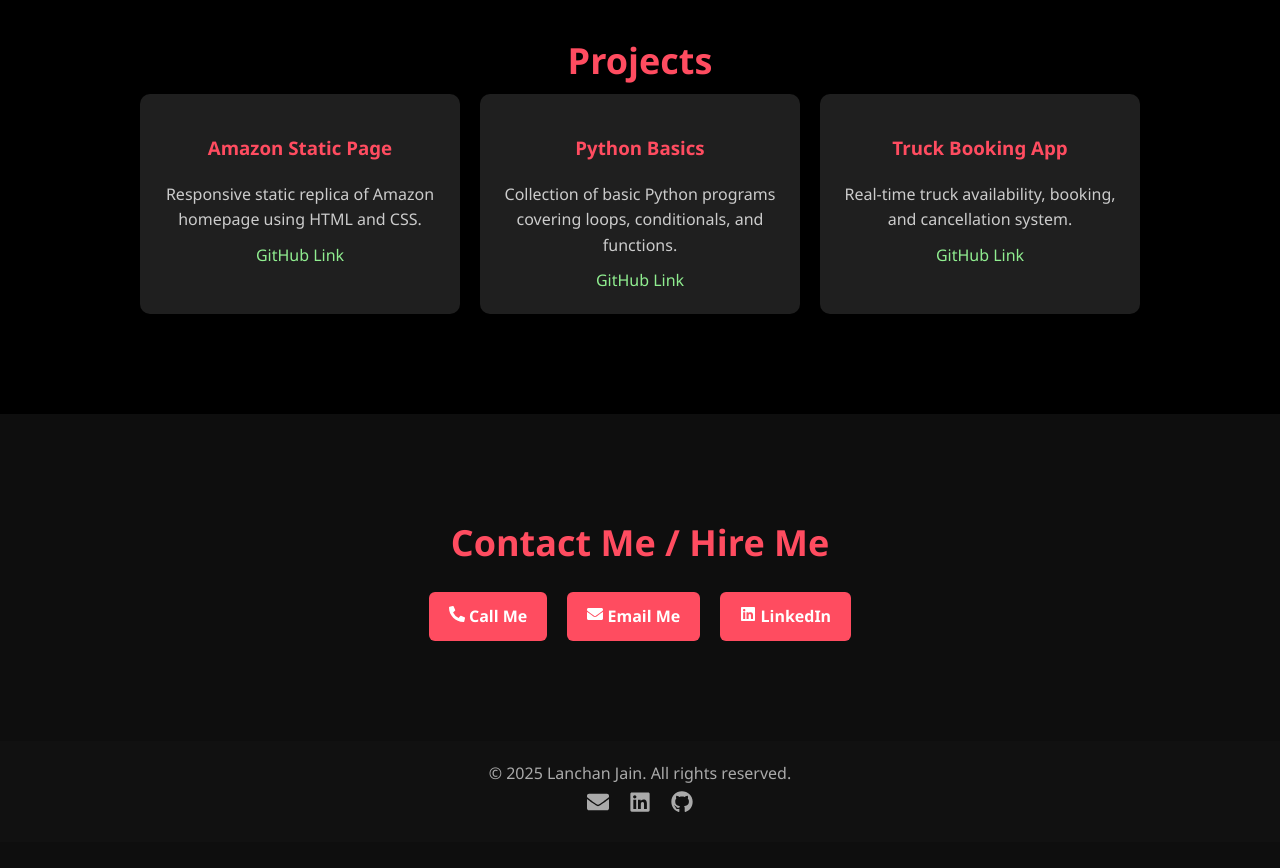
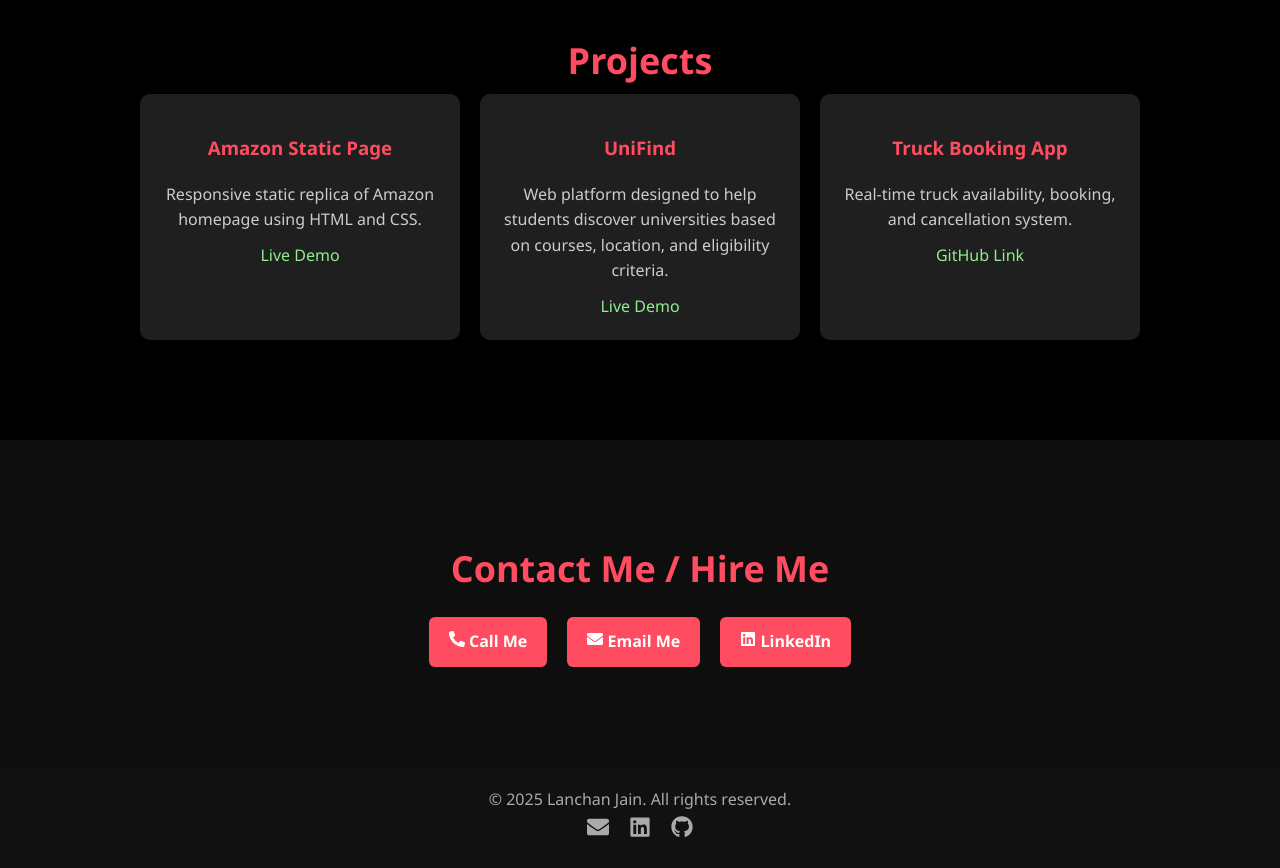
Before and after one commit to Lanchu14/my_portfolio, a React (Create React App) app: page / in a window 1280 px wide. Shown: the part 1640-2508 px from the top of the page. Before the commit the page ends 2482 px from the top, so only its background shows below. Built offline with nearby package versions, Linux system fonts and the light colour scheme.

Commit message:
Update - Portfolio

```diff
--- a/src/App.css
+++ b/src/App.css
@@ -93,6 +93,7 @@ body {
 .about-section h2 {
   color: #ff4c60;
   font-size: 36px;
+
 }
 .about-section p {
   font-size: 18px;
--- a/src/App.js
+++ b/src/App.js
@@ -114,12 +114,12 @@ function App() {
       <div className="project-card">
         <h3>Amazon Static Page</h3>
         <p>Responsive static replica of Amazon homepage using HTML and CSS.</p>
-              <a href="https://github.com/Lanchu14/Amazon-Static-Page" target="_blank" rel="noreferrer">GitHub Link</a>
+        <a href="https://amazon-basic-web-page.vercel.app/" target="_blank" rel="noreferrer">Live Demo</a>
       </div>
       <div className="project-card">
-              <h3>Python Basics</h3>
-              <p>Collection of basic Python programs covering loops, conditionals, and functions.</p>
-              <a href="https://github.com/Lanchu14/PYTHON-BASICS-" target="_blank" rel="noreferrer">GitHub Link</a>
+        <h3>UniFind</h3>
+        <p>Web platform designed to help students discover universities based on courses, location, and eligibility criteria.</p>
+        <a href="https://lostandfound-project.vercel.app/" target="_blank" rel="noreferrer">Live Demo</a>
       </div>
       <div className="project-card">
         <h3>Truck Booking App</h3>
@@ -129,6 +129,7 @@ function App() {
     </div>
   </div>
 </section>
+
 
       {/* Contact Section */}
       <section className="contact-section" id="contact">
```
Lines whose indentation alone changed are shown as unchanged.
